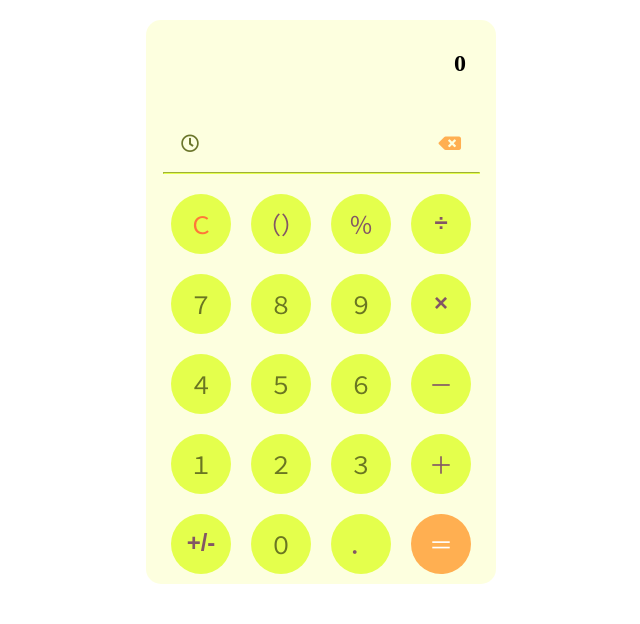
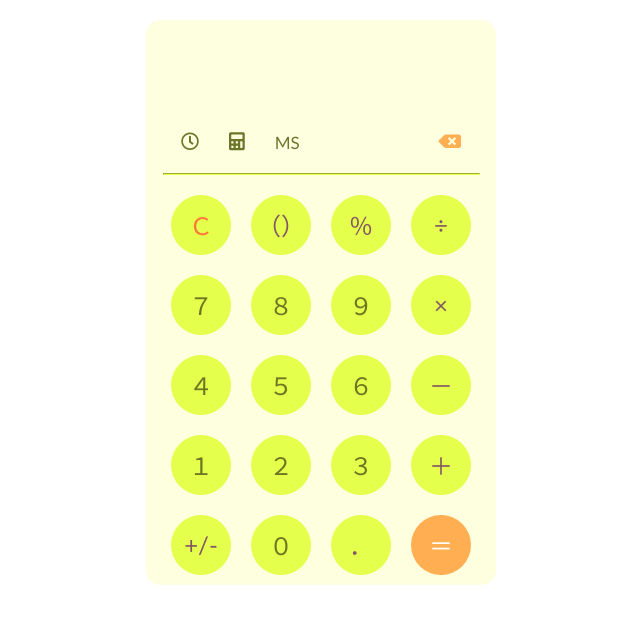
Before and after one commit to ViviWeii/calculator, an Angular app: page / in a window 1280 px wide. Shown: the top 624 px of the page, without its empty margins (319-959 px from the left). Built offline with nearby package versions, Linux system fonts and the light colour scheme.

Commit message:
add eval

```diff
--- a/src/app/app.component.html
+++ b/src/app/app.component.html
@@ -1,12 +1,34 @@
 <div class="container">
   <div class="displayArea">
-    <p id="inputBox" #input>{{result}}</p>
+    <input type="text" id="inputNumber" value="{{num}}">
+    <input type="text" id="inputBox" value="{{inputBox}}" disabled>
     <br>
-    <p id="resultBox"></p>
+    <input id="resultBox" value="{{result == 0 ? '' : result}}" disabled >
   </div>
   <div class="otherArea">
-    <i class="far fa-clock"></i>
-    <i class="fas fa-backspace"></i>
+    <div class="bounceArea">
+      <div class="bounceAreaDiv">
+        <i class="far fa-clock" (click) = "bounceClick('recordDiv')"></i>
+        <div class="recordDiv">
+          歷史紀錄
+        </div>
+      </div>
+      <div class="bounceAreaDiv">
+        <i class="fas fa-calculator" (click) = "bounceClick('otherSymbolDiv')"></i>
+        <div class="otherSymbolDiv">
+          <span>x<sup>2</sup></span>
+          <span>√</span>
+          <span>log</span>
+        </div>
+      </div>
+      <div class="bounceAreaDiv">
+        <span class="memory" (click) = "bounceClick('memoryDiv')">MS</span>
+        <div class="memoryDiv">
+          MC
+        </div>
+      </div>
+    </div>
+    <i class="fas fa-backspace" (click) = "backspace()"></i>
   </div>
   <hr>
   <div class="buttonArea">
@@ -14,7 +36,7 @@
       <button class="circle" (click)="clearAll()">
         <span class="clear">Ｃ</span>
       </button>
-      <button class="circle" (click)="addBrackets()">
+      <button class="circle">
         <span class="symbol">（）</span>
       </button>
       <button class="circle" (click)="addSymbol('%')">
@@ -25,13 +47,13 @@
       </button>
     </div>
     <div class="buttonSmallArea">
-      <button class="circle" (click)="addNumber(7)">
+      <button class="circle" (click)="addNumber('7')">
         <span class="number">７</span>
       </button>
-      <button class="circle" (click)="addNumber(8)">
+      <button class="circle" (click)="addNumber('8')">
         <span class="number">８</span>
       </button>
-      <button class="circle" (click)="addNumber(9)">
+      <button class="circle" (click)="addNumber('9')">
         <span class="number">９</span>
       </button>
       <button class="circle" (click)="addSymbol('*')">
@@ -39,13 +61,13 @@
       </button>
     </div>
     <div class="buttonSmallArea">
-      <button class="circle" (click)="addNumber(4)">
+      <button class="circle" (click)="addNumber('4')">
         <span class="number">４</span>
       </button>
-      <button class="circle" (click)="addNumber(5)">
+      <button class="circle" (click)="addNumber('5')">
         <span class="number">５</span>
       </button>
-      <button class="circle" (click)="addNumber(6)">
+      <button class="circle" (click)="addNumber('6')">
         <span class="number">６</span>
       </button>
       <button class="circle" (click)="addSymbol('-')">
@@ -53,13 +75,13 @@
       </button>
     </div>
     <div class="buttonSmallArea">
-      <button class="circle" (click)="addNumber(1)">
+      <button class="circle" (click)="addNumber('1')">
         <span class="number">１</span>
       </button>
-      <button class="circle" (click)="addNumber(2)">
+      <button class="circle" (click)="addNumber('2')">
         <span class="number">２</span>
       </button>
-      <button class="circle" (click)="addNumber(3)">
+      <button class="circle" (click)="addNumber('3')">
         <span class="number">３</span>
       </button>
       <button class="circle" (click)="addSymbol('+')">
@@ -70,13 +92,13 @@
       <button class="circle">
         <span class="symbol">+/-</span>
       </button>
-      <button class="circle" (click)="addNumber(0)">
+      <button class="circle" (click)="addNumber('0')">
         <span class="number">０</span>
       </button>
       <button class="circle" (click)="addSymbol('.')">
         <span class="symbol">．</span>
       </button>
-      <button id="settlement" class="circle">
+      <button id="settlement" class="circle" (click)="settlement()">
         <span>＝</span>
       </button>
     </div>
--- a/src/app/app.component.scss
+++ b/src/app/app.component.scss
@@ -1,6 +1,7 @@
 $mainColor: rgba(227, 255, 67, 0.938);
 $secondColor: rgba(255, 170, 72, 0.938);
 $thirdColor: rgba(253, 255, 221, 0.938);
+$fourthColor: rgba(246, 250, 199, 0.938);
 $mainWordColor: rgba(97, 109, 31, 0.938);
 $secondWordColor: rgba(124, 75, 102, 0.938);
 
@@ -9,21 +10,45 @@ $secondWordColor: rgba(124, 75, 102, 0.938);
     border-radius: 15px;
     width: 350px;
     margin: 20px auto;
-    hr{
+
+    hr {
         border-color: $mainColor;
         width: 90%;
         margin: 20px auto 10px;
     }
+
     .displayArea {
-        font-size: 24px;
-        font-weight: 550;
-        padding: 30px;
+        padding: 20px 30px;
+
+        #inputNumber {
+            display: none;
+        }
+
         #inputBox {
+            width: 100%;
+            border: none;
+            background-color: rgba(124, 75, 102, 0);
             text-align: right;
+            font-size: 30px;
+            font-weight: 550;
+
+            &:focus {
+                outline: none;
+            }
         }
 
         #resultBox {
+            width: 100%;
+            border: none;
+            background-color: rgba(124, 75, 102, 0);
             text-align: right;
+            font-size: 30px;
+            font-weight: 600;
+            color: $mainWordColor;
+
+            &:focus {
+                outline: none;
+            }
         }
     }
 
@@ -31,17 +56,68 @@ $secondWordColor: rgba(124, 75, 102, 0.938);
         display: flex;
         justify-content: space-between;
         margin: 0 35px;
-        i{
-            cursor: pointer;
+
+        i {
+
             font-size: 18px;
         }
-        .fa-clock{
+
+        i,
+        span {
+            cursor: pointer;
+        }
+
+        .bounceArea {
             color: $mainWordColor;
+            display: flex;
+            z-index: 1;
+
+            i {
+                margin-right: 30px;
+            }
+
+            span {
+                font-size: 17px;
+            }
+
+            .bounceAreaDiv {
+                position: relative;
+            }
+
+
+            .recordDiv {
+                position: absolute;
+                background-color: $fourthColor;
+                border-radius: 50px;
+                padding: 20px;
+                display: none;
+            }
+
+            .otherSymbolDiv {
+                position: absolute;
+                background-color: $fourthColor;
+                border-radius: 15px;
+                padding: 20px;
+                left: -60px;
+                display: none;
+                span{
+                    margin: 10px;
+                }
+            }
+
+            .memoryDiv {
+                position: absolute;
+                background-color: $fourthColor;
+                padding: 20px;
+                display: none;
+            }
         }
-        .fa-backspace{
+
+        .fa-backspace {
             color: $secondColor;
         }
     }
+
 
     .buttonArea {
         width: 100%;
@@ -49,6 +125,7 @@ $secondWordColor: rgba(124, 75, 102, 0.938);
         display: flex;
         flex-direction: column;
         align-items: center;
+
         .buttonSmallArea {
             display: flex;
 
--- a/src/app/app.component.ts
+++ b/src/app/app.component.ts
@@ -1,4 +1,4 @@
-import { Component,ViewChild } from '@angular/core';
+import { Component } from '@angular/core';
 
 
 
@@ -9,20 +9,65 @@ import { Component,ViewChild } from '@angular/core';
 })
 export class AppComponent {
   title = 'calculatorDemo';
-  result = 0;
-  @ViewChild("input") input:any;
-  clearAll(){
+  // 結果
+  result: any = 0;
+  // 儲存值
+  num: any = 0;
+  // 顯示計算
+  inputBox: any = "";
+  // 紀錄運算子
+  operator: any = "";
+  // 清空按鈕
+  clearAll() {
+    this.result = 0;
+    this.num = 0;
+    this.inputBox = "";
+    this.operator = "";
+  }
+  // 返回按鈕
+  backspace() {
+    let inputBoxLength = this.inputBox.length;
+    this.inputBox = this.inputBox.slice(0,inputBoxLength - 1);
+  }
+  // 符號按鈕
+  addSymbol(symbol: any) {
+    this.num = "";
+    if (this.inputBox == "") {
+      alert("請點選數字");
+    }else if (this.operator != symbol) {
+      this.operator = symbol;
+      this.inputBox += symbol;
+    } else if (this.operator == symbol) {
+      this.operator = "";
+      alert("請點選數字");
+    }
+  }
+  // 數字按鈕
+  addNumber(number: any): void {
+    if(number == 0 && this.inputBox.substr(0, 1) == 0){
+      alert("第一個數字不可為0");
+    }
+    else if (this.inputBox == "") {
+      this.inputBox = number;
+      this.num = number;
+    } else {
+      this.inputBox += number;
+      this.num += number;
+    }
+    console.log(6%9);
+  }
+  // 結算按鈕
+  settlement() {
+    if(this.inputBox == ""){
+      alert("已結算");
+    }
+    if(this.result != eval(this.inputBox)){
+      this.result = eval(this.inputBox);
+      this.inputBox = "";
+    }
+  }
 
-  }
-  addBrackets(){
-
-  }
-  addSymbol(symbol:any){
-    console.log(symbol);
-  }
-  addNumber(number:number):void{
-    console.log(number);
-    this.input.nativeElement.innerText = number;
-    console.log(this.input.nativeElement.innerText);
+  bounceClick(bounce:any){
+    let bounceClass = document.getElementsByClassName(bounce);
   }
 }
--- a/src/styles.scss
+++ b/src/styles.scss
@@ -3,4 +3,5 @@
     margin: 0;
     padding: 0;
     user-select: none;
+    font-family: 'Gill Sans', 'Gill Sans MT', Calibri, 'Trebuchet MS', sans-serif;
 }
```
